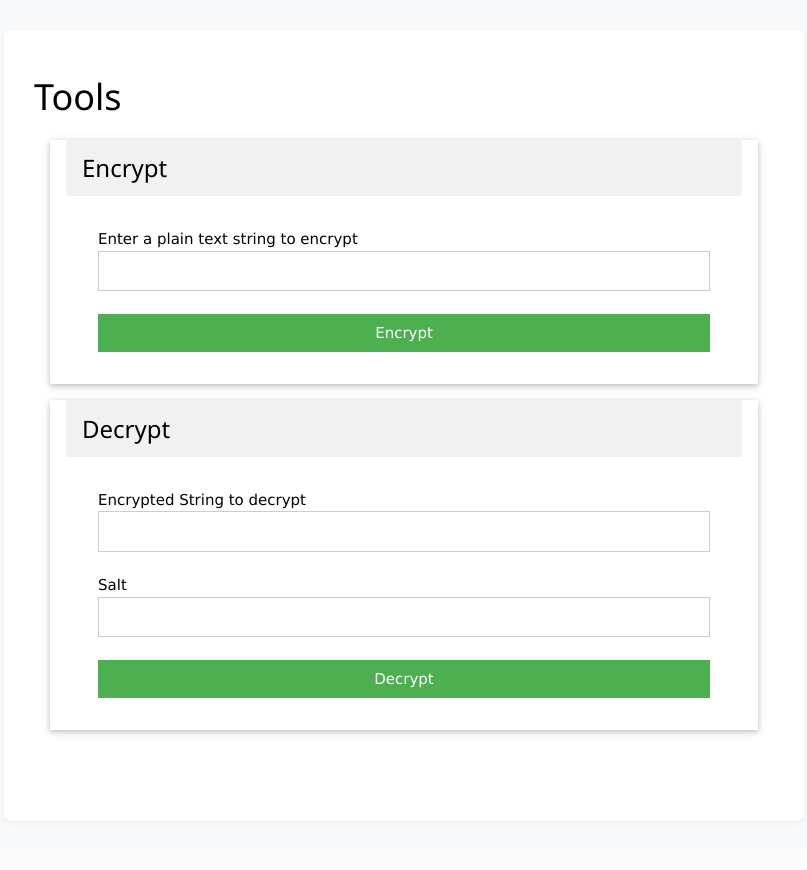
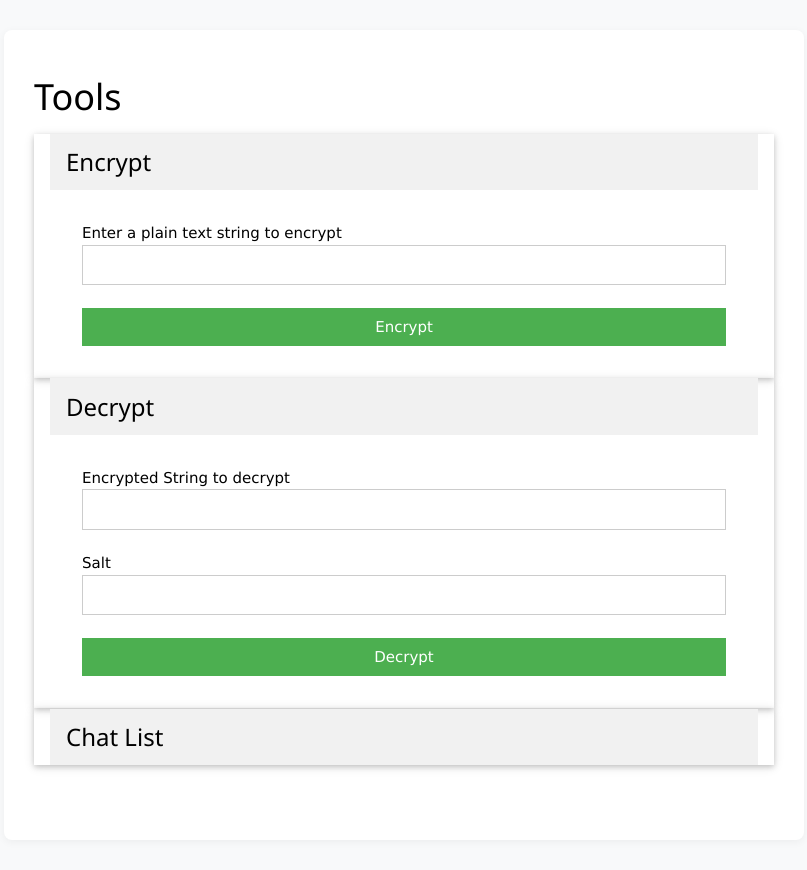
Before and after one commit to LukeRoberson/Web-Service, a Flask app: page /tools in a window 1280 px wide. Shown: the part 55-925 px from the top of the page, without its empty margins (236-1043 px from the left). Before the commit the page ends 789 px from the top, so only its background shows below. Run offline with Flask 3, Linux system fonts and the light colour scheme; the visitor is signed in with stand-in values (Sample User, id 1); data that the repository does not hold is empty.

Commit message:
Added a tool to get chat lists

```diff
--- a/templates/about.html
+++ b/templates/about.html
@@ -60,8 +60,10 @@
             <td>
                 {% if logged_in %}
                     <span class="w3-badge w3-green">↑</span>
+                    <p style="display: inline; margin-left: 8px;">Logged in</p>
                 {% else %}
                     <span class="w3-badge w3-red">↓</span>
+                    <p style="display: inline; margin-left: 8px;">Not logged in</p>
                 {% endif %}
             </td>
         </tr>
--- a/templates/tools.html
+++ b/templates/tools.html
@@ -5,6 +5,7 @@
     - Useful tools for diagnostics and maintenance
     - Encrypt a string
     - Decrypt a string
+    - Get a list of chats
     ==========================================================================
 -->
 
@@ -13,8 +14,16 @@
 
 <h1>Tools</h1>
 
-<!-- Encrypt a string -->
-<div class="w3-container w3-responsive w3-card w3-margin">
+<!--
+    ==========================================================================
+    Encrypt a string
+    --------------------------------------------------------------------------
+    - Input a plain text string to encrypt
+    - Button to submit the string to the security service (API call)
+    - Display the encrypted string and salt (returned by the security service)
+    ==========================================================================
+ -->
+<div class="w3-container w3-responsive w3-card">
     <header class="w3-container w3-light-grey">
         <h3>Encrypt</h3>
     </header>
@@ -43,8 +52,16 @@
     {% endif %}
 </div>
 
-<!-- Decrypt a string -->
-<div class="w3-container w3-responsive w3-card w3-margin">
+<!--
+    ==========================================================================
+    Decrypt a string
+    --------------------------------------------------------------------------
+    - Input an encrypted string and corresponding salt
+    - Button to submit the string to the security service (API call)
+    - Display the plain text string (returned by the security service)
+    ==========================================================================
+ -->
+<div class="w3-container w3-responsive w3-card">
     <header class="w3-container w3-light-grey">
         <h3>Decrypt</h3>
     </header>
@@ -79,5 +96,47 @@
 
 </div>
 
+<!--
+    ==========================================================================
+    Get a list of chats
+    --------------------------------------------------------------------------
+    - Finds a list of chats from the teams service (for the service account)
+    ==========================================================================
+ -->
+<div class="w3-container w3-responsive w3-card">
+    <header class="w3-container w3-light-grey">
+        <h3>Chat List</h3>
+    </header>
+
+    {% for chat in chat_list %}
+    <div class="w3-container w3-margin">
+        <table class="w3-table w3-striped">
+            <tr>
+                <th>Chat ID:</th>
+                <td>{{ chat.id }}</td>
+            </tr>
+            <tr>
+                <th>Topic:</th>
+                <td>{{ chat.topic }}</td>
+            </tr>
+            {% for member in chat.members %}
+            <tr>
+                <th>Member:</th>
+                <td>{{ member.display_name }}; {{ member.email }}</td>
+            </tr>
+            {% endfor %}
+            <tr>
+                <th>Type:</th>
+                <td>{{ chat.chat_type }}</td>
+            </tr>
+            <tr>
+                <th>Web URL:</th>
+                <td><a href="{{ chat.web_url }}" target="_blank">{{ chat.web_url }}</a></td>
+            </tr>
+    </div>
+    {% endfor %}
+</div>
+
+
 </br></br>
 {% endblock %}
--- a/web.py
+++ b/web.py
@@ -169,7 +169,6 @@ def config():
     # Get the config object and refresh contents
     app_config = current_app.config['GLOBAL_CONFIG']
     app_config.load_config()
-    logging.info("Config loaded: %s", app_config.config)
 
     return render_template(
         'config.html',
@@ -194,12 +193,13 @@ def about():
     # Check if the Azure service account is authenticated
     response = requests.get("http://security:5100/api/token", timeout=3)
     if response.status_code == 200:
-        logging.debug("Azure service account is authenticated")
+        logging.debug("/about: Azure service account is authenticated")
         logged_in = True
     else:
-        logging.warning("Azure service account is not authenticated")
+        logging.warning("/about: Azure service account is not authenticated")
         logged_in = False
 
+    # Get the login URL for the service account
     service_login_url = f"https://{entered_domain}/login?prompt=login"
 
     return render_template(
@@ -391,6 +391,24 @@ def tools():
             else:
                 decrypt_error = str(e)
 
+    # Fetch the chat list from the Teams API
+    chat_list = []
+    try:
+        response = requests.get('http://teams:5100/api/chat_list', timeout=5)
+
+        # Check the response
+        if response.status_code == 200:
+            logging.info("/tools: Chat list response: %s", response.text)
+            chat_list = response.json().get('chats', [])
+
+        # Bad response from the API
+        else:
+            logging.warning("Failed to fetch chat list: %s", response.text)
+
+    # API error handling
+    except Exception as e:
+        logging.error("Error accessing the chat list API:\n%s", e)
+
     # Display the page
     return render_template(
         'tools.html',
@@ -399,6 +417,7 @@ def tools():
         encrypt_error=encrypt_error,
         decrypt_plain=decrypt_plain,
         decrypt_error=decrypt_error,
+        chat_list=chat_list,
     )
 
 
```
